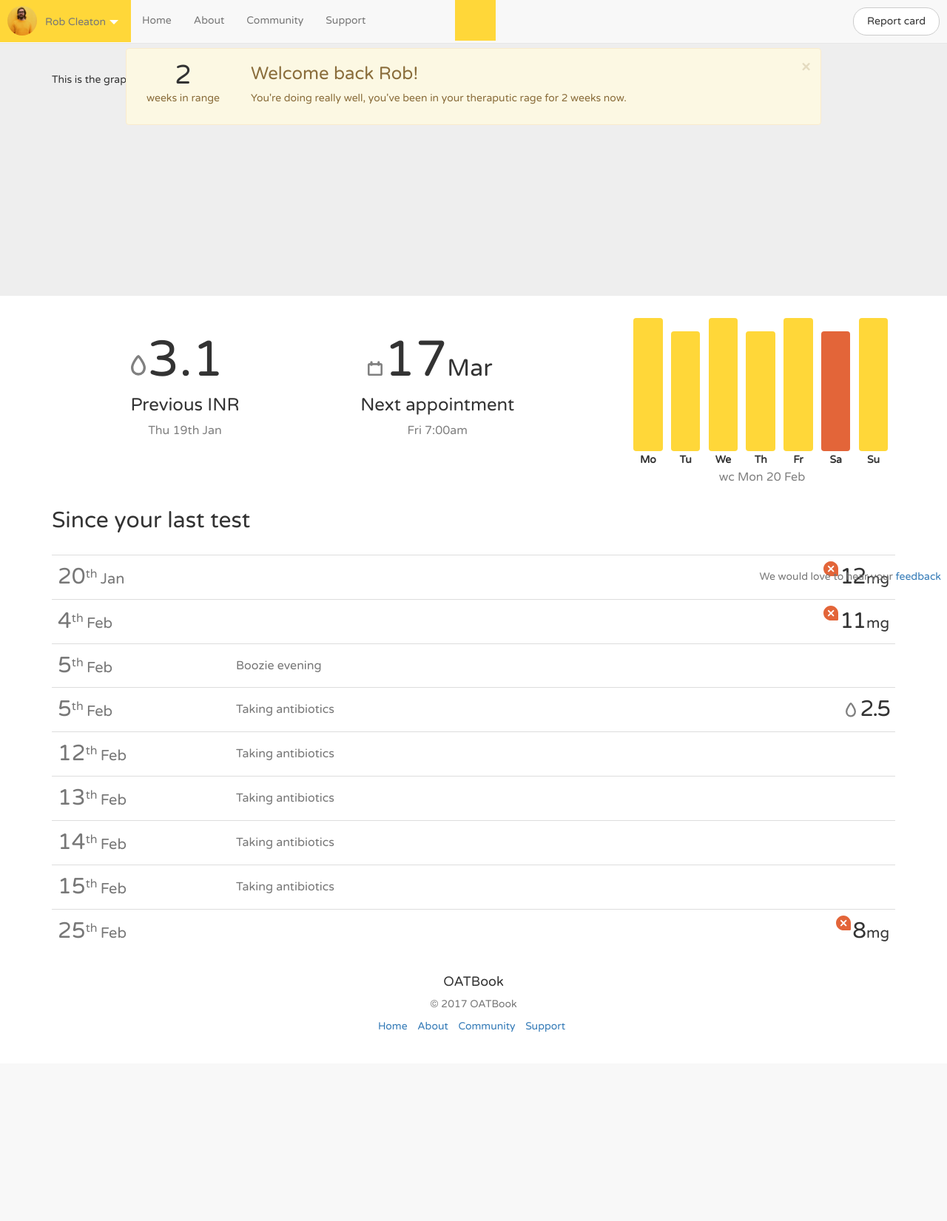
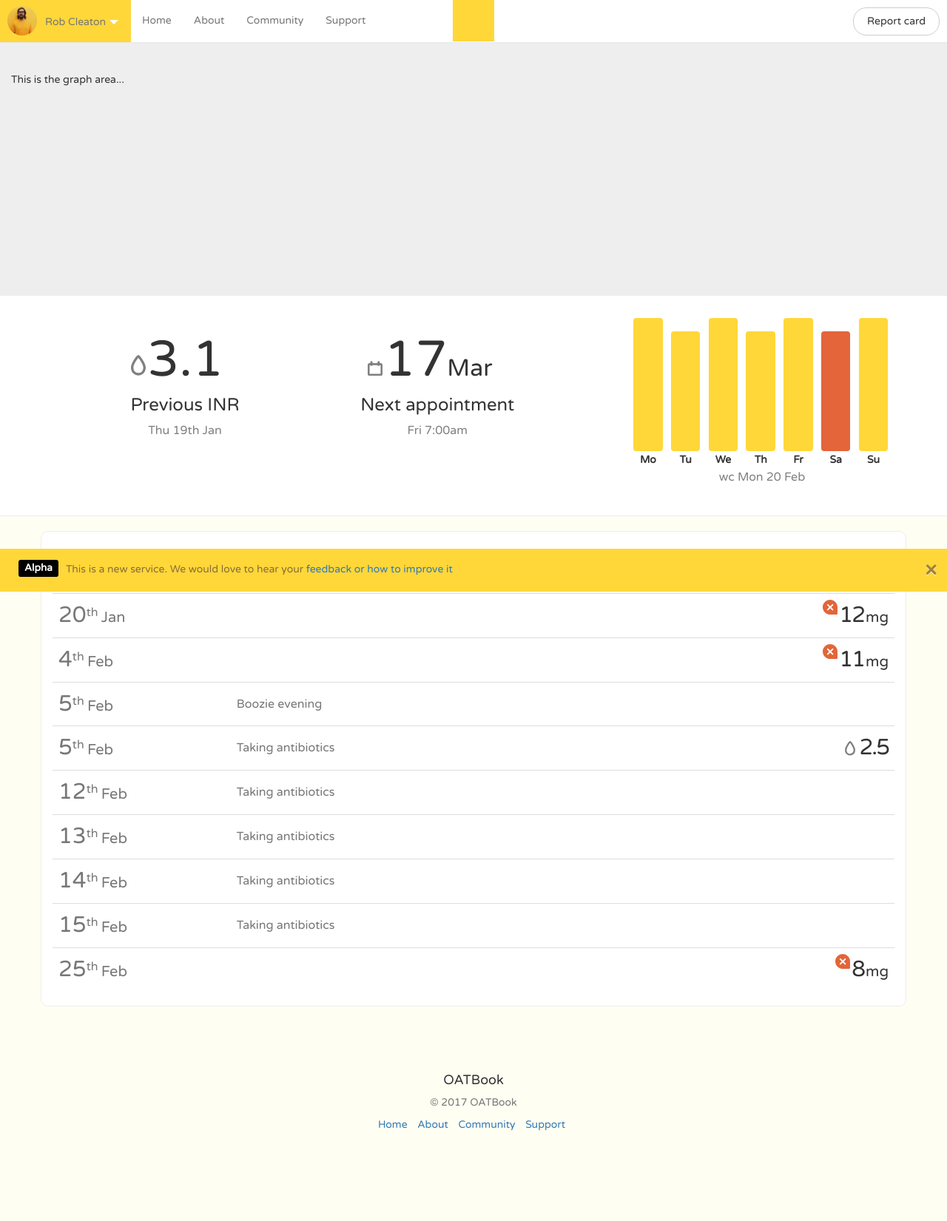
Before and after one commit to robcleaton/my.oatbook, a PHP site: page /index.php in a window 1280 px wide. Shown: the whole page at 74% size. Before the commit the page ends 1396 px from the top, so only its background shows below. Run offline with PHP 8.4, Linux system fonts and the light colour scheme.

Commit message:
style changes throughout

```diff
--- a/includes/footer.php
+++ b/includes/footer.php
@@ -7,7 +7,7 @@
     <div class="row">
       <div class="center-block">
         <h4 class="text-center">OATBook</h4>
-        <p class="text-center">&copy; 2017 OATBook</p>
+        <p class="text-center">&copy; <?php echo date("Y"); ?> OATBook</p>
         <ul class="list-inline text-center">
           <li><a href="/">Home</a></li>
           <li><a href="about.php">About</a></li>
--- a/includes/welcome.php
+++ b/includes/welcome.php
@@ -1,5 +1,12 @@
 
-  <div class="message">
+  <!-- Alpha banner -->
+  <div class="footer-alpha alert alert-warning alert-dismissible" role="alert">
+    <button type="button" class="close" data-dismiss="alert" aria-label="Close"><span aria-hidden="true">&times;</span></button>
+    <h4><span class="label label-primary alpha">Alpha</span></h4><p>This is a new service. We would love to hear your <a href="#" data-toggle="modal" data-target="#supportModal">feedback or how to improve it</a></p>
+  </div>
+
+  <!-- Weeks in range -->
+  <div class="message hide">
     <div class="inner-msg">
       <div class="alert alert-warning alert-dismissible fade in welcome" role="alert">
         <button type="button" class="close" data-dismiss="alert" aria-label="Close">
--- a/index.php
+++ b/index.php
@@ -8,14 +8,16 @@ $pageTitle = "Home";
 
   <!-- Graph -->
   <div class="jumbotron graph">
-    <div class="container">
+    <div class="container-fluid">
       This is the graph area...
     </div>
   </div><!-- /jumbotron -->
 
+
+<div class="container-fluid stats">
   <div class="container">
     <!-- Stats -->
-    <div class="row stats">
+    <div class="row">
 
       <!-- Previous reading -->
       <div class="col-md-4 previousRead">
@@ -46,8 +48,10 @@ $pageTitle = "Home";
       </div>
 
     </div><!-- /stats -->
+  </div>
+</div>
 
-
+  <div class="container page">
     <table class="table">
       <h2>Since your last test</h2>
 
--- a/sass/_custom.scss
+++ b/sass/_custom.scss
@@ -10,6 +10,7 @@ $populaire : 'Populaire', sans-serif;
 $oatbook : #ffd739;
 $oatbook-light : #fffef2;
 $oatbook-highlight : #FFB906;
+$white : #fff;
 $red : #E36539;
 $red-darker : #c5471b;
 
@@ -21,12 +22,22 @@ $red-darker : #c5471b;
 }
 
 body {
+  background: $oatbook-light;
   font-family: 'Varela Round', sans-serif;
   padding-top: 50px;
 }
 .btn {
   border-radius: 18px;
   padding: 8px 18px;
+}
+.hide {
+  display: none;
+}
+.container.page {
+  background: #fff;
+  border: 1px solid #eeeeee;
+  border-radius: 10px;
+  margin-top: 20px;
 }
 
 // Notification banner
@@ -65,6 +76,7 @@ body {
 }
 
 .navbar {
+  background: $white;
   .dropdown.user {
     margin-left: -15px;
     padding: 6px 6px 8px 6px;
@@ -98,7 +110,7 @@ body {
       padding-left: 44px;
       }
     a.myaccount:hover, a.settings:hover {
-      background-color: red;
+      background-color: #f5f5f5;
       }
   }
   .nav > li > a:hover, .nav > li > a:focus {
@@ -115,13 +127,13 @@ body {
   h1.oatbook-logo {
     background: $oatbook;
     position: absolute;
-    width: 55px;
-    height: 55px;
+    width: 56px;
+    height: 56px;
     left: 50%;
     top: 0;
     margin: 0;
     padding: 0;
-    margin-left: -25px;
+    margin-left: -28px;
     text-indent: -100000px;
   }
   li a {
@@ -130,6 +142,7 @@ body {
   }
   .reportCard {
     margin: 10px;
+    margin-bottom: 8px;
   }
 }
 .user:before {
@@ -215,23 +228,75 @@ body {
     }
   }
 
+// Account
+.jumbotron.account {
+  background: $oatbook;
+
+  .user:before {
+    background: url('../assets/images/avatar.jpg') 0 0 no-repeat;
+    background-size: 96px;
+    width: 100px;
+    height: 100px;
+    border-radius: 50px;
+    position: absolute;
+    left: 50%;
+    margin-left: -50px;
+    margin-top: -10px;
+    border: 4px solid #fff;
+  }
+}
+
 
 // Login
-
+h1.oatbook {
+  background: url('../assets/images/icons/oatbook-badge.svg') 0px 0px no-repeat !important;
+  display: block;
+  height: 230px;
+  width: 230px;
+  text-indent: -20000%;
+  margin-bottom: 40px;
+  margin-top: -150px;
+}
 #inputEmail1 {
   background: #fff url('../assets/images/icons/icon-myaccount.svg') 8px 8px no-repeat !important;
-  background-size: 4px;
-  padding-left: 25px;
+  padding-left: 30px;
 }
 #inputPassword1 {
-  background: #fff url('../assets/images/icons/icon-INR.svg') 8px 8px no-repeat !important;
-  background-size: 4px;
-  padding-left: 25px;
+  background: #fff url('../assets/images/icons/icon-lock.svg') 8px 8px no-repeat !important;
+  padding-left: 30px;
 }
+
+
 
 // Footer
 footer {
+  margin: 80px 0px;
   p {
     color: $gray-light;
   }
 }
+.footer-alpha {
+  position: fixed;
+  background: $oatbook;
+  bottom: 0px;
+  width: 100%;
+  margin: 0px;
+  border: none;
+  border-radius: 0px;
+  z-index: 100;
+  .close {
+    opacity: 0.8;
+    font-size: 28px;
+  }
+  h4 {
+    display: block;
+    float: left;
+    margin: 0px 10px;
+  }
+  p {
+    line-height: 26px;
+  }
+  .alpha {
+    background: #000;
+  }
+}
--- a/sass/_stats.scss
+++ b/sass/_stats.scss
@@ -1,8 +1,15 @@
 
 .graph {
   height: 350px;
+  margin-bottom: 0px;
 }
 // Stats
+.container-fluid.stats {
+  background: #fff;
+  border-bottom: 1px solid $gray-lighter;
+  padding-bottom: 30px;
+  padding-top: 30px;
+}
 .stats {
   h2 {
     font-size: 68px;
--- a/settings.php
+++ b/settings.php
@@ -7,6 +7,8 @@ $pageTitle = "Settings";
   ?>
 
   <div class="container">
+    <div class="col-sm-8 col-md-offset-2">
+
     <table class="table">
       <h1>Email alerts</h1>
       <p class="lead">Stay up-to-date or keep your close ones informed.</p>
@@ -100,6 +102,7 @@ $pageTitle = "Settings";
 
       <button type="button" class="btn btn-primary">Save changes</button>
 
+    </div>
   </div><!-- /container -->
 
 <?php include 'includes/footer.php'; ?>
```
Also changed, not shown: login.php (+16 -6 lines), myaccount.php (+7 -7 lines), assets/images/bg.jpg (added), assets/images/icons/icon-lock.svg (added), assets/images/icons/icon-myaccount.svg, assets/images/icons/oatbook-badge.svg (added), stylesheets/styles.css, 4 other files. Lines whose indentation alone changed are shown as unchanged.
